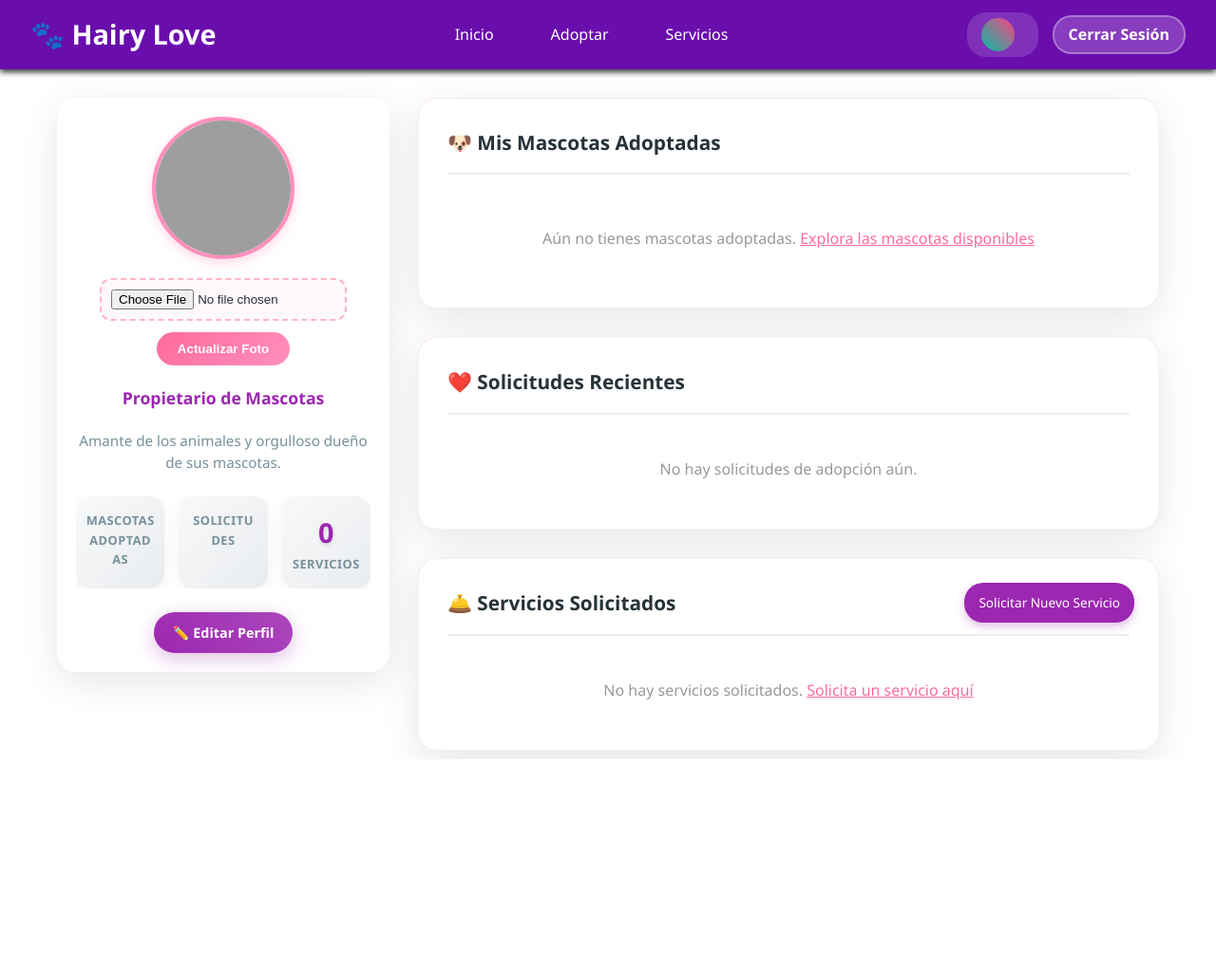
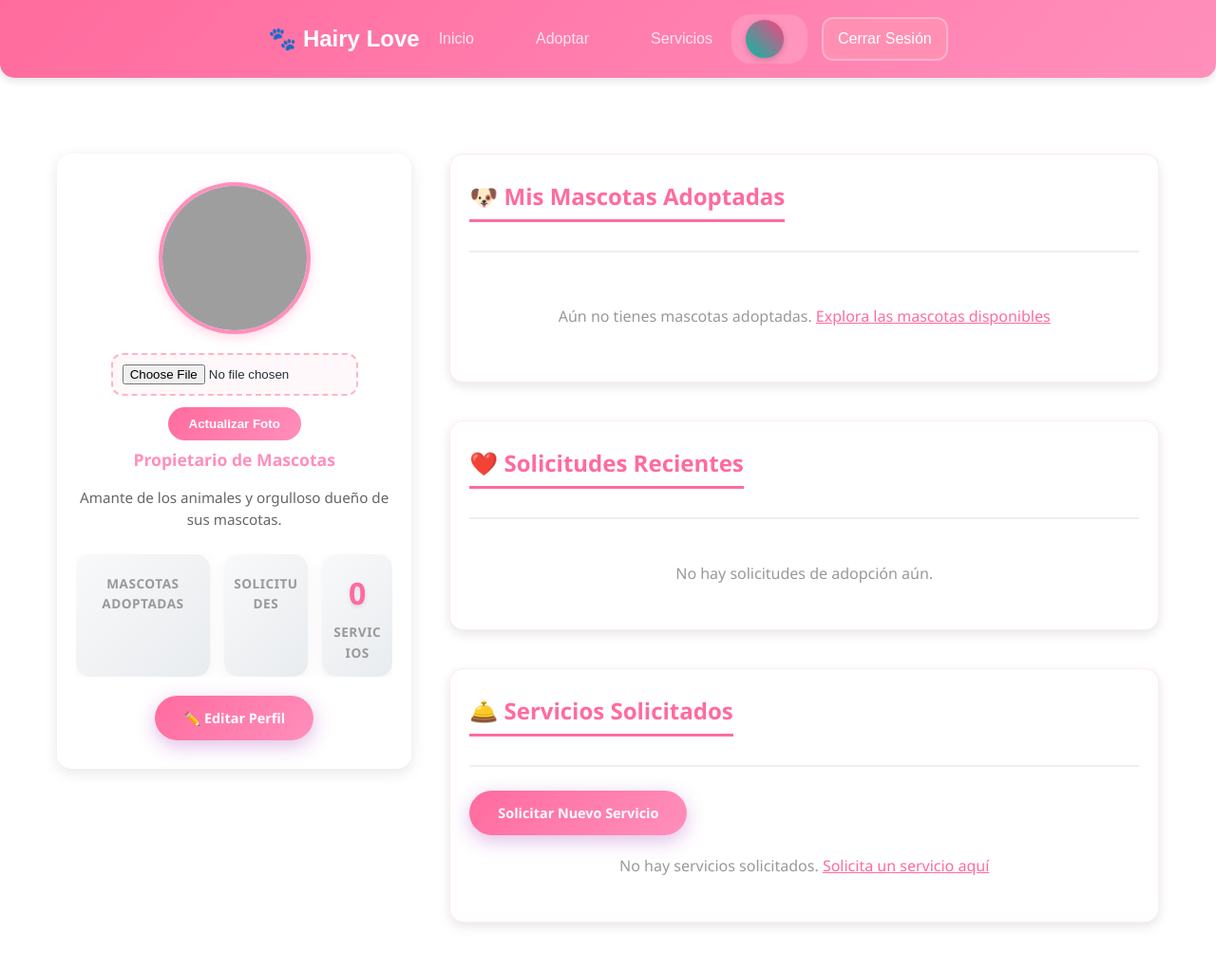
Before and after one commit to Gomezgirethhh/HAIRYLOVEKYG, a Django app: template templates/usuarios/perfilPropietario.html in a window 1280 px wide. Shown: the whole page at 95% size. Before the commit the page ends 800 px from the top, so only its background shows below. Run offline with Django 5.2, Linux system fonts and the light colour scheme; the template is opened without the code that fills it, so the values that code supplies are empty; grey boxes are pictures that could not be loaded.

Commit message:
Cambio de colores perfil-propietario

```diff
--- a/templates/usuarios/perfilPropietario.html
+++ b/templates/usuarios/perfilPropietario.html
@@ -10,38 +10,132 @@
 <link rel="stylesheet" href="{% static 'css/perfilPropietario.css' %}">
 
 <style>
-/* SOLO PARA LA FOTO DE PERFIL */
+    /* Navbar Container */
+.navbar {
+    display: flex;
+    justify-content: space-between;
+    align-items: center;
+    padding: 15px 40px;
+    background: linear-gradient(135deg, #FF6B9D, #FF8FBC);
+    color: white;
+    border-radius: 0 0 15px 15px;
+    box-shadow: 0 4px 8px rgba(0,0,0,0.1);
+    font-family: 'Poppins', sans-serif;
+}
+
+/* Logo */
+.navbar .logo {
+    font-size: 1.5rem;
+    font-weight: 700;
+    color: white;
+    text-decoration: none;
+}
+
+/* Navigation Links */
+.nav-links {
+    display: flex;
+    gap: 25px;
+}
+
+.nav-link {
+    color: #ffe3f0;
+    font-weight: 500;
+    text-decoration: none;
+    transition: color 0.3s, transform 0.3s;
+}
+
+.nav-link:hover {
+    color: #fff;
+    transform: scale(1.1);
+}
+
+/* User Info */
+.user-info {
+    display: flex;
+    align-items: center;
+    gap: 15px;
+}
+
+.user-details {
+    display: flex;
+    align-items: center;
+    gap: 10px;
+}
+
+.user-avatar {
+    width: 40px;
+    height: 40px;
+    background-color: #ffc0d6;
+    color: #ff2d8b;
+    font-weight: 700;
+    border-radius: 50%;
+    display: flex;
+    justify-content: center;
+    align-items: center;
+    text-transform: uppercase;
+    font-size: 1rem;
+    box-shadow: 0 2px 6px rgba(0,0,0,0.2);
+}
+
+.user-details span {
+    color: white;
+    font-weight: 500;
+}
+
+/* Logout Button */
+.logout-btn {
+    background-color: #ff90b3;
+    padding: 8px 15px;
+    border-radius: 12px;
+    color: white;
+    font-weight: 500;
+    text-decoration: none;
+    transition: background 0.3s, transform 0.3s;
+}
+
+.logout-btn:hover {
+    background-color: #ff5c8a;
+    transform: scale(1.05);
+}
+/* CONTENEDOR PRINCIPAL */
+.propietario-container {
+    max-width: 1200px;
+    margin: 80px auto 50px;
+    padding: 0 20px;
+    display: grid;
+    grid-template-columns: 1fr 2fr;
+    gap: 40px;
+}
+
+/* PERFIL CARD */
+.profile-card {
+    background: white;
+    border-radius: 15px;
+    padding: 30px 20px;
+    box-shadow: 0 4px 15px rgba(0,0,0,0.1);
+    text-align: center;
+    animation: slideInUp 0.6s ease;
+}
+
+/* FOTO DE PERFIL CIRCULAR */
 .profile-img {
-    width: 150px;
-    height: 150px;
+    width: 160px;
+    height: 160px;
     margin: 0 auto 20px;
     border-radius: 50%;
     overflow: hidden;
     border: 4px solid #FF8FBC;
-    box-shadow: 0 4px 12px rgba(255, 107, 157, 0.25);
+    box-shadow: 0 4px 12px rgba(255,107,157,0.25);
     background: linear-gradient(135deg, #fff0f6, #ffe4ee);
     display: flex;
     align-items: center;
     justify-content: center;
-    position: relative;
 }
 
 .profile-img img {
     width: 100%;
     height: 100%;
     object-fit: cover;
-    display: block;
-}
-
-.profile-placeholder {
-    font-size: 3.5em;
-    color: #FF8FBC;
-}
-
-.profile-photo-form {
-    margin-top: 15px;
-    margin-bottom: 20px;
-    text-align: center;
 }
 
 .profile-photo-form input[type="file"] {
@@ -68,7 +162,164 @@
 
 .profile-photo-form button:hover {
     transform: translateY(-2px);
-    box-shadow: 0 4px 12px rgba(255, 107, 157, 0.3);
+    box-shadow: 0 4px 12px rgba(255,107,157,0.3);
+}
+
+/* NOMBRE Y BIO */
+.profile-name {
+    font-size: 1.8em;
+    font-weight: 800;
+    color: #FF6B9D;
+    margin-bottom: 6px;
+}
+
+.profile-title {
+    font-weight: 600;
+    color: #FF8FBC;
+    margin-bottom: 15px;
+    display: block;
+}
+
+.profile-bio {
+    font-size: 0.95em;
+    color: #666;
+    margin-bottom: 25px;
+}
+
+/* ESTADÍSTICAS */
+.profile-stats {
+    display: flex;
+    justify-content: space-around;
+    margin-bottom: 20px;
+}
+
+.stat-item {
+    text-align: center;
+}
+
+.stat-number {
+    font-size: 2em;
+    font-weight: 800;
+    color: #FF6B9D;
+}
+
+.stat-label {
+    color: #999;
+    font-size: 0.85em;
+    margin-top: 5px;
+}
+
+/* BOTÓN EDITAR */
+.btn-primary {
+    display: inline-block;
+    background: linear-gradient(135deg, #FF6B9D, #FF8FBC);
+    color: white;
+    padding: 12px 30px;
+    border-radius: 25px;
+    text-decoration: none;
+    font-weight: 600;
+    transition: all 0.3s ease;
+}
+
+.btn-primary:hover {
+    transform: translateY(-3px);
+    box-shadow: 0 4px 15px rgba(255,107,157,0.3);
+}
+
+/* PANEL DERECHO - DASHBOARD */
+.dashboard-content {
+    display: flex;
+    flex-direction: column;
+    gap: 40px;
+}
+
+/* SECCIONES */
+.dashboard-section {
+    background: white;
+    border-radius: 15px;
+    padding: 25px 20px;
+    box-shadow: 0 4px 12px rgba(0,0,0,0.1);
+    animation: slideInUp 0.6s ease;
+}
+
+.section-header h3 {
+    font-size: 1.5em;
+    font-weight: 800;
+    color: #FF6B9D;
+    margin-bottom: 15px;
+    border-bottom: 3px solid #FF6B9D;
+    display: inline-block;
+    padding-bottom: 5px;
+}
+
+/* MASCOTAS GRID */
+.mascotas-grid {
+    display: grid;
+    grid-template-columns: repeat(auto-fill, minmax(260px, 1fr));
+    gap: 25px;
+}
+
+.mascota-card {
+    border-radius: 12px;
+    overflow: hidden;
+    background: white;
+    box-shadow: 0 4px 15px rgba(0,0,0,0.1);
+    transition: all 0.3s ease;
+}
+
+.mascota-card:hover {
+    transform: translateY(-8px);
+    box-shadow: 0 8px 25px rgba(0,0,0,0.15);
+}
+
+.mascota-imagen {
+    width: 100%;
+    height: 180px;
+    display: flex;
+    align-items: center;
+    justify-content: center;
+    background: linear-gradient(135deg, #FFB6C1, #FF69B4);
+    font-size: 3.5em;
+}
+
+.mascota-imagen img {
+    width: 100%;
+    height: 100%;
+    object-fit: cover;
+}
+
+.mascota-info {
+    padding: 15px 20px;
+}
+
+.mascota-info h4 {
+    font-size: 1.2em;
+    font-weight: 700;
+    color: #FF6B9D;
+    margin-bottom: 8px;
+}
+
+.mascota-info p {
+    font-size: 0.9em;
+    color: #666;
+    margin-bottom: 5px;
+}
+
+/* BOTÓN PDF */
+.mascota-info .btn {
+    margin-top: 10px;
+    display: block;
+    width: 100%;
+    font-size: 0.85rem;
+    text-align: center;
+    border-radius: 20px;
+}
+
+/* RESPONSIVE */
+@media (max-width: 1024px) {
+    .propietario-container {
+        grid-template-columns: 1fr;
+    }
 }
 </style>
 
@@ -80,9 +331,7 @@
 <nav class="navbar">
 <div class="navbar-content">
 
-<a href="#" class="logo">
-🐾 Hairy Love
-</a>
+<a href="#" class="logo">🐾 Hairy Love</a>
 
 <div class="nav-links">
 <a href="{% url 'propietario' %}" class="nav-link">Inicio</a>
@@ -92,31 +341,22 @@
 
 <div class="user-info">
 <div class="user-details">
-
-<div class="user-avatar">
-{{request.user.username|slice:":2"|upper}}
+<div class="user-avatar">{{request.user.username|slice:":2"|upper}}</div>
+<span>{{request.user.username}}</span>
 </div>
-
-<span>{{request.user.username}}</span>
-
-</div>
-
-<a href="{% url 'logout' %}" class="logout-btn">
-Cerrar Sesión
-</a>
-
+<a href="{% url 'logout' %}" class="logout-btn">Cerrar Sesión</a>
 </div>
 
 </div>
 </nav>
 
-
-<div class="specialist-container">
+<!-- CONTENEDOR PRINCIPAL -->
+<div class="propietario-container">
 
 <!-- PERFIL -->
 <aside class="profile-card">
 
-    <!-- FOTO DE PERFIL -->
+    <!-- FOTO -->
     <div class="profile-img">
         {% if request.user.foto_perfil %}
             <img id="previewFotoPropietario" src="{{ request.user.foto_perfil.url }}" alt="Foto de perfil">
@@ -129,55 +369,38 @@ Cerrar Sesión
     <form action="{% url 'actualizar_foto' %}" method="post" enctype="multipart/form-data" class="profile-photo-form">
         {% csrf_token %}
         <input type="file" name="foto_perfil" id="fotoInputPropietario" accept="image/*">
-        <br>
         <button type="submit">Actualizar Foto</button>
     </form>
 
-    <h2 class="profile-name">
-        {{request.user.first_name}} {{request.user.last_name}}
-    </h2>
-
-    <span class="profile-title">
-        Propietario de Mascotas
-    </span>
-
-    <p class="profile-bio">
-        Amante de los animales y orgulloso dueño de sus mascotas.
-    </p>
+    <h2 class="profile-name">{{request.user.first_name}} {{request.user.last_name}}</h2>
+    <span class="profile-title">Propietario de Mascotas</span>
+    <p class="profile-bio">Amante de los animales y orgulloso dueño de sus mascotas.</p>
 
     <div class="profile-stats">
-
         <div class="stat-item">
             <div class="stat-number">{{ total_adoptadas }}</div>
             <div class="stat-label">Mascotas Adoptadas</div>
         </div>
-
         <div class="stat-item">
             <div class="stat-number">{{ total_adopciones }}</div>
             <div class="stat-label">Solicitudes</div>
         </div>
-
         <div class="stat-item">
             <div class="stat-number">0</div>
             <div class="stat-label">Servicios</div>
         </div>
-
     </div>
 
     <a href="{% url 'editar_perfil' %}" class="btn btn-primary">✏️ Editar Perfil</a>
 
 </aside>
 
-
 <!-- PANEL DERECHO -->
 <main class="dashboard-content">
 
 <!-- MASCOTAS ADOPTADAS -->
 <section class="dashboard-section">
-
-<div class="section-header">
-<h3>🐶 Mis Mascotas Adoptadas</h3>
-</div>
+<div class="section-header"><h3>🐶 Mis Mascotas Adoptadas</h3></div>
 
 {% if mascotas_adoptadas %}
 <div class="mascotas-grid">
@@ -190,9 +413,8 @@ Cerrar Sesión
                 <div class="placeholder">{{ mascota.Especie|first|upper }}</div>
             {% endif %}
         </div>
-
         <div class="mascota-info">
-            <h4 style="color: #FF6B9D; margin-bottom: 8px;">{{ mascota.Nombre_Mascota }}</h4>
+            <h4>{{ mascota.Nombre_Mascota }}</h4>
             <p><strong>Especie:</strong> {{ mascota.Especie }}</p>
             <p><strong>Raza:</strong> {{ mascota.Raza }}</p>
             <p><strong>Tamaño:</strong> {{ mascota.Tamaño }}</p>
@@ -200,7 +422,7 @@ Cerrar Sesión
 
             {% for adopcion in adopciones %}
                 {% if adopcion.idMascota.idMascota == mascota.idMascota and adopcion.Estado == 'Aprobada' %}
-                    <a href="{% url 'descargar_reporte_adopcion' adopcion.idAdopcion %}" class="btn btn-primary" style="margin-top: 10px; display: inline-block; font-size: 0.85rem; width: 100%; text-align: center;">
+                    <a href="{% url 'descargar_reporte_adopcion' adopcion.idAdopcion %}" class="btn btn-primary">
                         📄 Descargar PDF
                     </a>
                 {% endif %}
@@ -214,97 +436,47 @@ Cerrar Sesión
     Aún no tienes mascotas adoptadas. <a href="{% url 'mascotas_adopcion_disponibles' %}" style="color: #FF6B9D; text-decoration: underline;">Explora las mascotas disponibles</a>
 </p>
 {% endif %}
-
 </section>
-
 
 <!-- ADOPCIONES -->
 <section class="dashboard-section">
-
-<div class="section-header">
-<h3>❤️ Solicitudes Recientes</h3>
-</div>
-
+<div class="section-header"><h3>❤️ Solicitudes Recientes</h3></div>
 <div class="history-list">
-
 {% if adopciones %}
     {% for adopcion in adopciones %}
-
     <div class="history-item">
-
         <div class="history-header">
-
-    <h4>
-    {{ adopcion.idMascota.Nombre_Mascota }}
-    </h4>
-
-    <span class="status-completed">
-    {{ adopcion.Estado }}
-    </span>
-
+            <h4>{{ adopcion.idMascota.Nombre_Mascota }}</h4>
+            <span class="status-completed">{{ adopcion.Estado }}</span>
         </div>
-
         <div class="history-details">
-
-    <p>
-    <strong>Especie:</strong>
-    {{ adopcion.idMascota.Especie }}
-    </p>
-
-    <p>
-    <strong>Raza:</strong>
-    {{ adopcion.idMascota.Raza }}
-    </p>
-
-    <p>
-    <strong>Fecha Solicitud:</strong>
-    {{ adopcion.Fecha_Solicitud }}
-    </p>
-
+            <p><strong>Especie:</strong> {{ adopcion.idMascota.Especie }}</p>
+            <p><strong>Raza:</strong> {{ adopcion.idMascota.Raza }}</p>
+            <p><strong>Fecha Solicitud:</strong> {{ adopcion.Fecha_Solicitud }}</p>
         </div>
-
         {% if adopcion.Estado == 'Aprobada' %}
-    <a href="{% url 'descargar_reporte_adopcion' adopcion.idAdopcion %}" class="btn btn-primary" style="margin-top: 10px; display: inline-block; font-size: 0.85rem;">
-    📄 Descargar Reporte PDF
-    </a>
+        <a href="{% url 'descargar_reporte_adopcion' adopcion.idAdopcion %}" class="btn btn-primary">📄 Descargar Reporte PDF</a>
         {% endif %}
-
     </div>
-
     {% endfor %}
 {% else %}
-    <p style="color: #999; text-align: center; padding: 20px;">
-        No hay solicitudes de adopción aún.
-    </p>
+<p style="color: #999; text-align: center; padding: 20px;">No hay solicitudes de adopción aún.</p>
 {% endif %}
-
 </div>
-
 </section>
-
-
 
 <!-- SERVICIOS -->
 <section class="dashboard-section">
-
-<div class="section-header">
-<h3>🛎️ Servicios Solicitados</h3>
-</div>
-
-<a href="{% url 'formularioServicios' %}" class="service-btn-compact">
-Solicitar Nuevo Servicio
-</a>
-
+<div class="section-header"><h3>🛎️ Servicios Solicitados</h3></div>
+<a href="{% url 'formularioServicios' %}" class="btn btn-primary">Solicitar Nuevo Servicio</a>
 <div class="history-list">
 <p style="color: #999; text-align: center; padding: 20px;">
     No hay servicios solicitados. <a href="{% url 'formularioServicios' %}" style="color: #FF6B9D; text-decoration: underline;">Solicita un servicio aquí</a>
 </p>
 </div>
-
 </section>
 
 </main>
-
 </div>
 
 <script>
@@ -313,14 +485,11 @@ Solicitar Nuevo Servicio
 
 fotoInputPropietario.addEventListener("change", function(event) {
     const archivo = event.target.files[0];
-
     if (archivo) {
         const lector = new FileReader();
-
         lector.onload = function(e) {
             previewFotoPropietario.src = e.target.result;
         };
-
         lector.readAsDataURL(archivo);
     }
 });
```
Also changed, not shown: media/perfiles/perros.jpg (added). Lines whose indentation alone changed are shown as unchanged.
